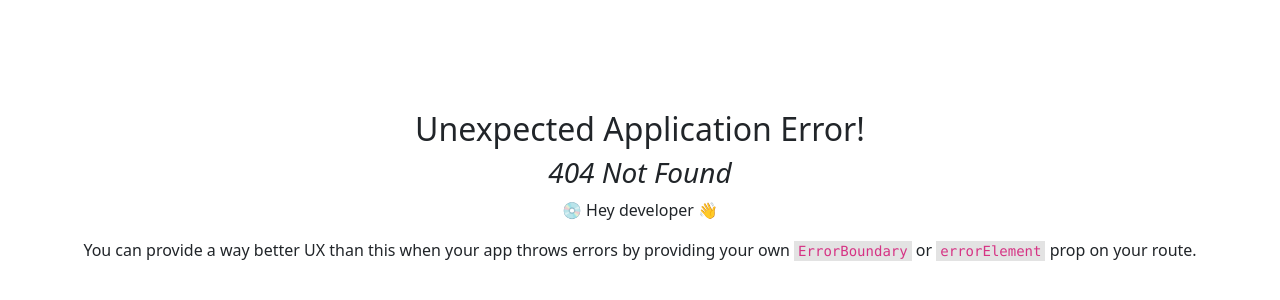
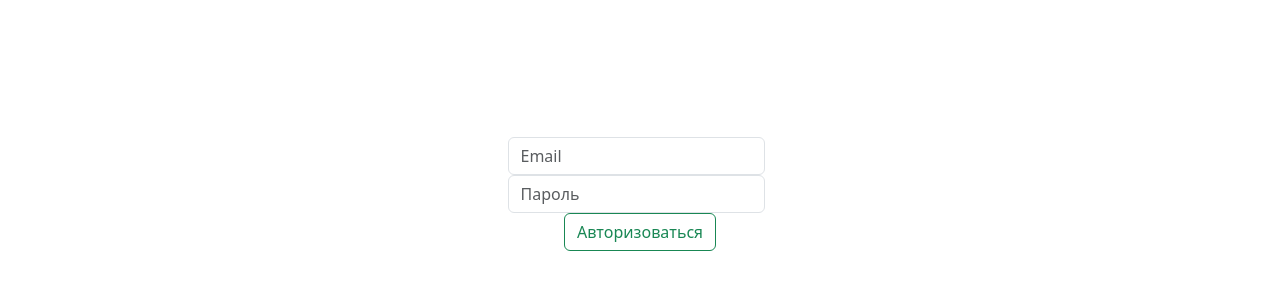
Before and after one commit to zalmek/DatacenterCreator, a React (Vite) app: page /auth in a window 1280 px wide. Before the commit this address had no page. Shown: the part 206-506 px from the top of the page. Built offline with nearby package versions, Linux system fonts and the light colour scheme.

Commit message:
react frontend two pages

```diff
--- a/src/App.tsx
+++ b/src/App.tsx
@@ -1,13 +1,12 @@
 import './App.css'
 import axios from "axios";
-import SearchNavBar from "./Components/SearchNavBar.tsx";
 import ComponentsGrid from "./Components/ComponentsGrid.tsx";
 import {SetStateAction, useEffect, useState} from "react";
 import {useNavigate, useParams} from 'react-router-dom';
 import Breadcrumbs from "./Components/Breadcrumbs/Breadcrumbs.tsx";
 
 
-const BASE_URL = "api/components/"
+export const BASE_URL = "api/components/"
 
 function App() {
     const [path, setPath] = useState(["Главная"])
@@ -68,9 +67,9 @@ function App() {
 
   return (
       <>
-          <SearchNavBar path={path} filter={[Filter, setFilter]} changeFilter={changeFilter} executeSearch={executeSearch}/>
+          <ComponentsGrid components={Components} goToInfoPage={goToInfoPage} path={path} Filter={[Filter, setFilter]} changeFilter={changeFilter}
+                          executeSearch={executeSearch}/>
           <Breadcrumbs></Breadcrumbs>
-          <ComponentsGrid components={Components} goToInfoPage={goToInfoPage} />
       </>
   )
 }
--- /dev/null
+++ b/src/Components/Authorization.tsx
@@ -0,0 +1,39 @@
+import {useState} from "react";
+import axios from "axios";
+import Form from "react-bootstrap/Form";
+import Button from "react-bootstrap/Button";
+
+const BASE_URL = "api/login"
+
+export function Authorization() {
+    const [login, setLogin] = useState("")
+    const [password, setPassword] = useState("")
+    return (
+        <>
+            <Form className="d-flex">
+                <Form.Control
+                    value={login}
+                    type="input"
+                    placeholder="Email"
+                    className="me-2"
+                    aria-label="Email"
+                    onChange={(event) => setLogin(event.target.value)}
+                />
+            </Form>
+            <Form className="d-flex">
+                <Form.Control
+                    value={password}
+                    type="input"
+                    placeholder="Пароль"
+                    className="me-2"
+                    aria-label="Пароль"
+                    onChange={(event) => setPassword(event.target.value)}
+                />
+            </Form>
+            <Button variant="outline-success" onClick={() => axios.post(BASE_URL, {
+                email: login,
+                password: password,
+            }).then(r => console.log(r))}>Авторизоваться</Button>
+        </>
+    );
+}
--- a/src/Components/ComponentsGrid.tsx
+++ b/src/Components/ComponentsGrid.tsx
@@ -11,6 +11,7 @@ import img3 from "./879dd5ff8210e347cffc72bdd14e492278c55e5d0eceac511fac9abbe75e
 // @ts-ignore
 import * as url from "url";
 import {useParams} from "react-router-dom";
+import SearchNavBar from "./SearchNavBar.tsx";
 
 interface ComponentsGridProps {
     components: ({
@@ -21,20 +22,27 @@ interface ComponentsGridProps {
         componentimage: string;
         componentstatus: number
     })[],
-    goToInfoPage: (componentId: string) => void
+    goToInfoPage: (componentId: string) => void,
+    path: string[],
+    Filter: any[],
+    changeFilter: (event: { target: { value: React.SetStateAction<string> } }) => void,
+    executeSearch: (filter: string) => void
 }
 
-function ComponentsGrid({components, goToInfoPage }: ComponentsGridProps) {
+function ComponentsGrid({components, goToInfoPage, path, Filter, changeFilter, executeSearch}: ComponentsGridProps) {
     const params = useParams()
     let filter = ""
-    if (params.filterText!=undefined){
-        filter=params.filterText
+    if (params.filterText != undefined) {
+        filter = params.filterText
     }
     components = components.filter((component) => component.componentname.includes(filter))
     console.log(components)
     return (
-        <Row xs={1} md={1} lg={2} xl={3} xxl={3}  className="g-4">
-            {components.map((component) =>(
+        <Col>
+            <SearchNavBar path={path} filter={[Filter[0], Filter[1]]} changeFilter={changeFilter}
+                          executeSearch={executeSearch}/>
+            <Row xs={1} md={1} lg={2} xl={3} xxl={3} className="g-4">
+                {components.map((component) => (
                     <Col key={component.componentid}>
                         <Card>
                             <Card.Img variant="top" src={(`${component.componentimage}`)} width={"400"} height={"200"}/>
@@ -51,6 +59,7 @@ function ComponentsGrid({components, goToInfoPage }: ComponentsGridProps) {
                     </Col>
                 ))}
             </Row>
+        </Col>
     );
 }
 
--- a/src/Components/RealComponent.tsx
+++ b/src/Components/RealComponent.tsx
@@ -1,7 +1,7 @@
 import 'bootstrap/dist/css/bootstrap.css';
 import {CardText, CardTitle, Image} from "react-bootstrap";
 import Col from "react-bootstrap/Col";
-import React, {useEffect, useState} from "react";
+import {useEffect, useState} from "react";
 import axios from "axios";
 import {useParams} from "react-router-dom";
 // @ts-ignore
--- /dev/null
+++ b/src/Components/Registration.tsx
@@ -0,0 +1,39 @@
+import Form from "react-bootstrap/Form";
+import Button from "react-bootstrap/Button";
+import {useState} from "react";
+import axios from "axios";
+
+const BASE_URL = "api/user/"
+
+export function Registration() {
+    const [login, setLogin] = useState("")
+    const [password, setPassword] = useState("")
+    return (
+        <>
+            <Form className="d-flex">
+                <Form.Control
+                    value={login}
+                    type="input"
+                    placeholder="Email"
+                    className="me-2"
+                    aria-label="Email"
+                    onChange={(event) => setLogin(event.target.value)}
+                />
+            </Form>
+            <Form className="d-flex">
+                <Form.Control
+                    value={password}
+                    type="input"
+                    placeholder="Пароль"
+                    className="me-2"
+                    aria-label="Пароль"
+                    onChange={(event) => setPassword(event.target.value)}
+                />
+            </Form>
+            <Button variant="outline-success" onClick={() => axios.post(BASE_URL, {
+                email: login,
+                password: password,
+            }).then(r => console.log(r))}>Авторизоваться</Button>
+        </>
+    );
+}
--- a/src/Components/SearchNavBar.tsx
+++ b/src/Components/SearchNavBar.tsx
@@ -2,24 +2,49 @@ import Navbar from 'react-bootstrap/Navbar';
 import Form from 'react-bootstrap/Form';
 import Button from 'react-bootstrap/Button';
 import 'bootstrap/dist/css/bootstrap.css';
-import {useParams} from "react-router-dom";
+import {useNavigate} from "react-router-dom";
 
 
 // eslint-disable-next-line @typescript-eslint/ban-ts-comment
 // @ts-expect-error
 function SearchNavBar({path, filter, executeSearch, changeFilter}) {
-    const params = useParams()
-    if (params.componentid!=undefined){
-        path = [...path, [params.componentid]]
-    }
     if (filter == undefined){
         return (
             <Navbar className="bg-body-tertiary justify-content-between">
+                <Button>
+                    Авторизация
+                </Button>
+                <Button>
+                    Регистрация
+                </Button>
+                <Button>
+                    Заказ
+                </Button>
+                <h3>
+                    <a href={"/"}>Главная</a> /
+                    {path.map((url: string) => (
+                        <> {url}
+                        </>
+                    ))}
+                </h3>
             </Navbar>
             )
     }
     if (filter[0] == undefined) {
         filter[1]("")
+    }
+    const navigate = useNavigate()
+    const goToAuthPage = () => {
+        const newpath = `auth`
+        navigate(newpath)
+    }
+    const goToRegistrationPage = () => {
+        const newpath = `register`
+        navigate(newpath)
+    }
+    const goToCreationPage = () => {
+        const newpath = `creation`
+        navigate(newpath)
     }
     return (
         <Navbar className="bg-body-tertiary justify-content-between">
@@ -34,6 +59,20 @@ function SearchNavBar({path, filter, executeSearch, changeFilter}) {
                 />
                 <Button variant="outline-success" onClick={() => executeSearch(filter[0])}>Поиск</Button>
             </Form>
+            <Button onClick={goToAuthPage}>
+                Авторизация
+            </Button>
+            <Button onClick={goToRegistrationPage}>
+                Регистрация
+            </Button>
+            <Button onClick={goToCreationPage}>
+                Заказ
+            </Button>
+            <h3>
+                {path.map((url: string) => (
+                    <a href={"/"}>{url}</a>
+                ))}
+            </h3>
         </Navbar>
     );
 }
--- /dev/null
+++ b/src/api/index.ts
@@ -0,0 +1,5 @@
+import { Api } from './Api';
+
+export const api = new Api({
+    baseURL: 'http://127.0.0.1:8000/',
+});
```
Also changed, not shown: src/main.tsx (+10 -0 lines), 4 other files (tests, documents, lock files or other folders). Lines whose indentation alone changed are shown as unchanged.
